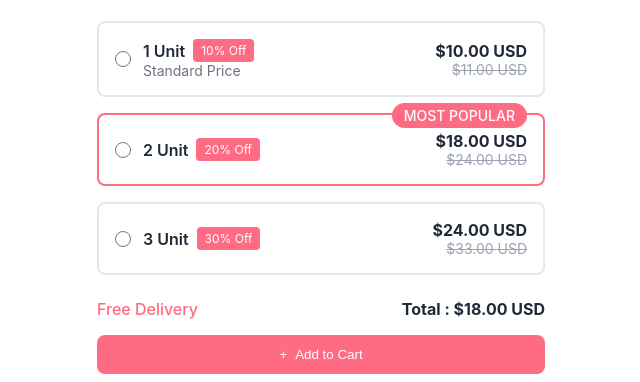
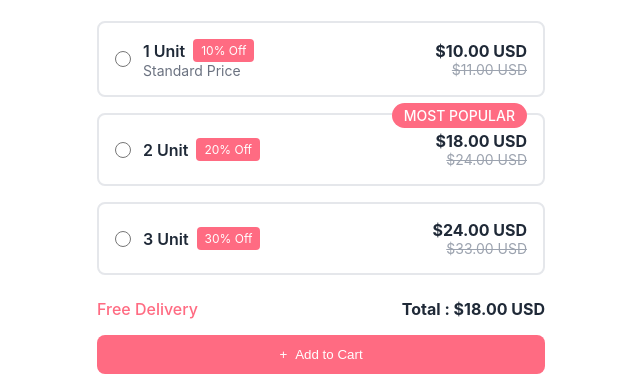
Before and after one commit to nabiieee/Interactive-Product-Box, a plain HTML site: page index.html in a window 1280 px wide. Shown: the part 48-430 px from the top of the page, without its empty margins (319-959 px from the left). Drawn offline with Linux system fonts and the light colour scheme.

Commit message:
changes made in the 'most popular' border color

```diff
--- a/index.html
+++ b/index.html
@@ -69,7 +69,7 @@
           </div>
 
           <!-- Box 2 - Middle (Most Popular) -->
-          <div class="product-box most-popular" data-price="18.00">
+          <div class="product-box" data-price="18.00">
             <div class="popular-badge">MOST POPULAR</div>
 
             <div class="box-header">
--- a/styles.css
+++ b/styles.css
@@ -63,10 +63,6 @@ body {
 .product-box.expanded {
   border-color: var(--primary-color);
   background-color: var(--primary-bg-color);
-}
-
-.most-popular {
-  border-color: var(--primary-color);
 }
 
 .popular-badge {
```
